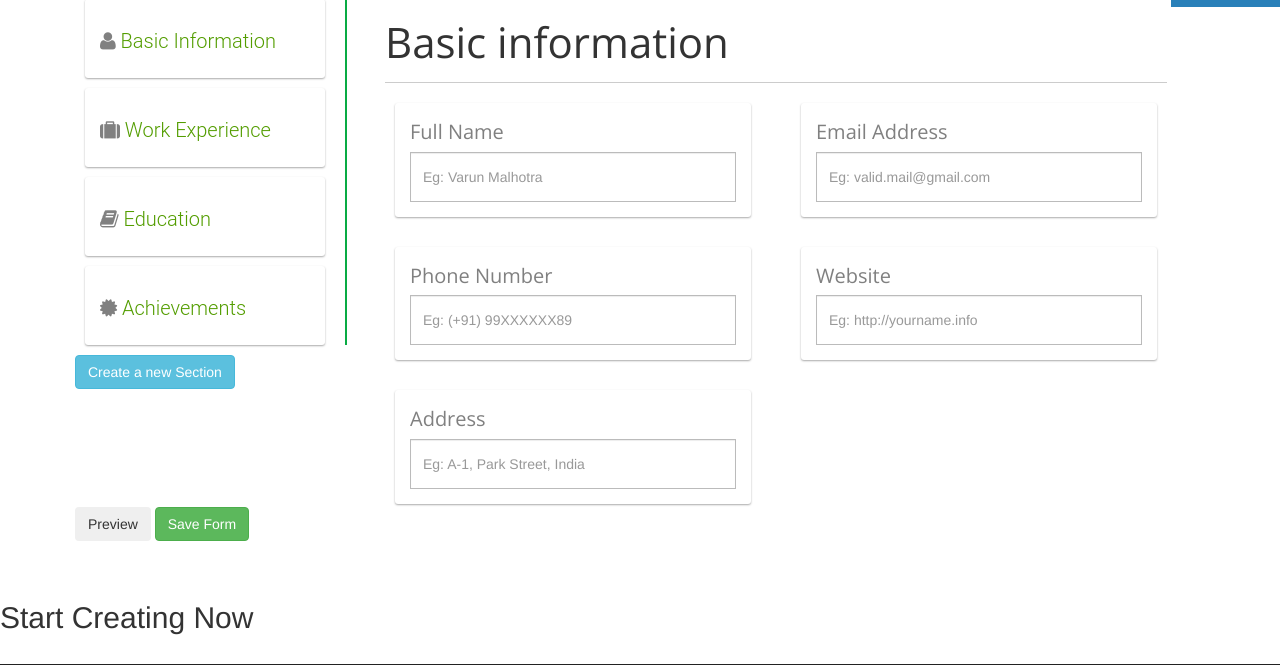
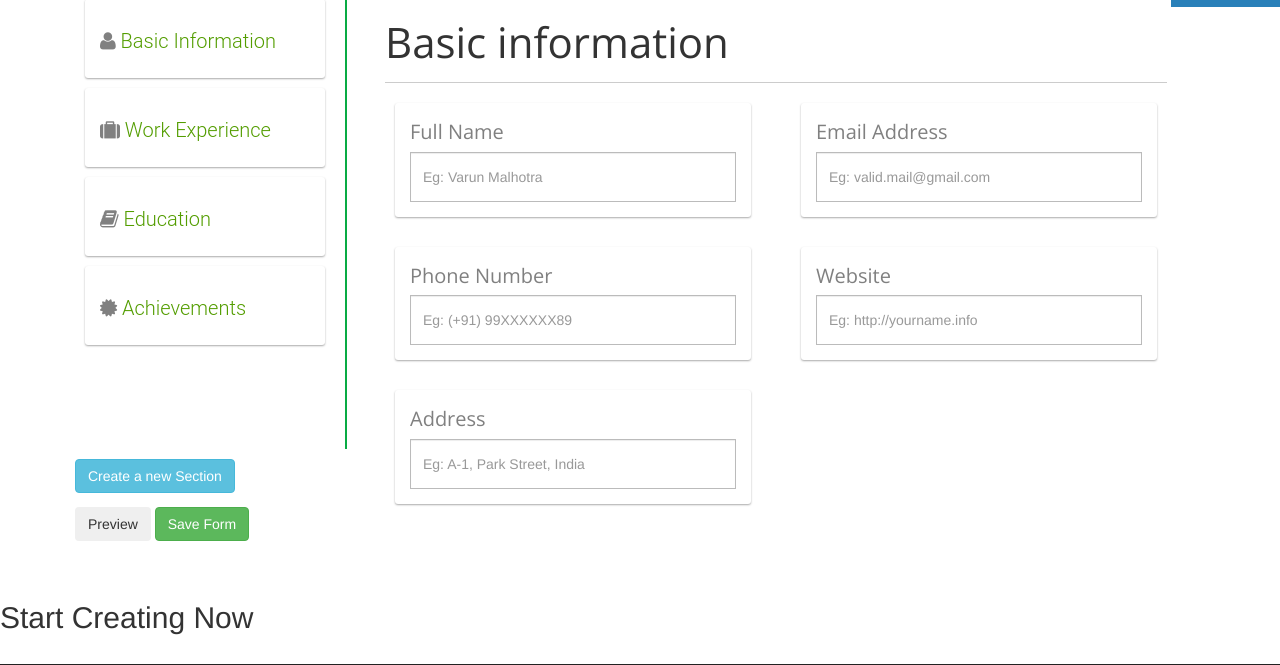
Before and after one commit to softvar/resumizr, a Django app: template templates/cv/generateform.html in a window 1280 px wide. Shown: the part 41-706 px from the top of the page. Run offline with Django 3.2, Linux system fonts and the light colour scheme; the template is opened without the code that fills it, so the values that code supplies are empty; some libraries are stand-ins or nearby versions.

Commit message:
made section div scrollable

```diff
--- a/static/resumizr/css/resume-form.css
+++ b/static/resumizr/css/resume-form.css
@@ -129,6 +129,8 @@
   margin-right : 15px;
   padding-right:10px;
   border-right : solid 2px #09ab44;
+  height: 450px;
+  overflow: scroll;
 }
 
 
--- a/templates/cv/generateform.html
+++ b/templates/cv/generateform.html
@@ -67,7 +67,7 @@
 
 
 		<div class="row">
-		  <div class="col-md-3">
+		  <div class="col-md-3" >
 		  	<ul id="sortable">
 		  	  <section class="card"><li class="uis" href="#1" data-toggle="tab"><i style="color:gray" class="fa fa-user"></i> Basic Information</li></section>
 			   <section class="card"><li class="uis" href="#2" data-toggle="tab"><i style="color:gray" class="fa fa-suitcase"></i> Work Experience</li></section>
```
